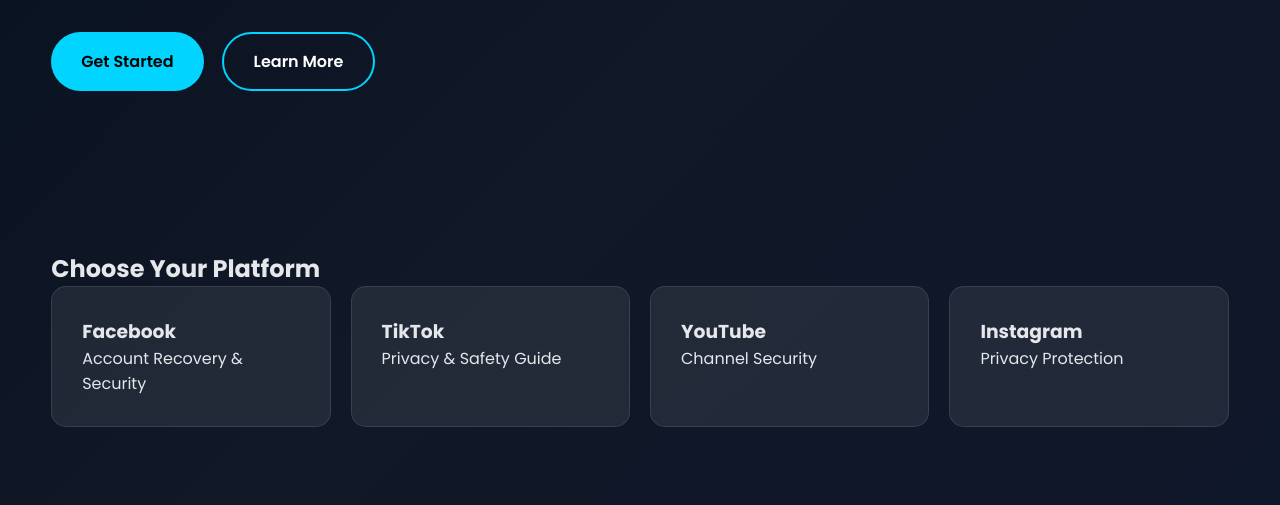
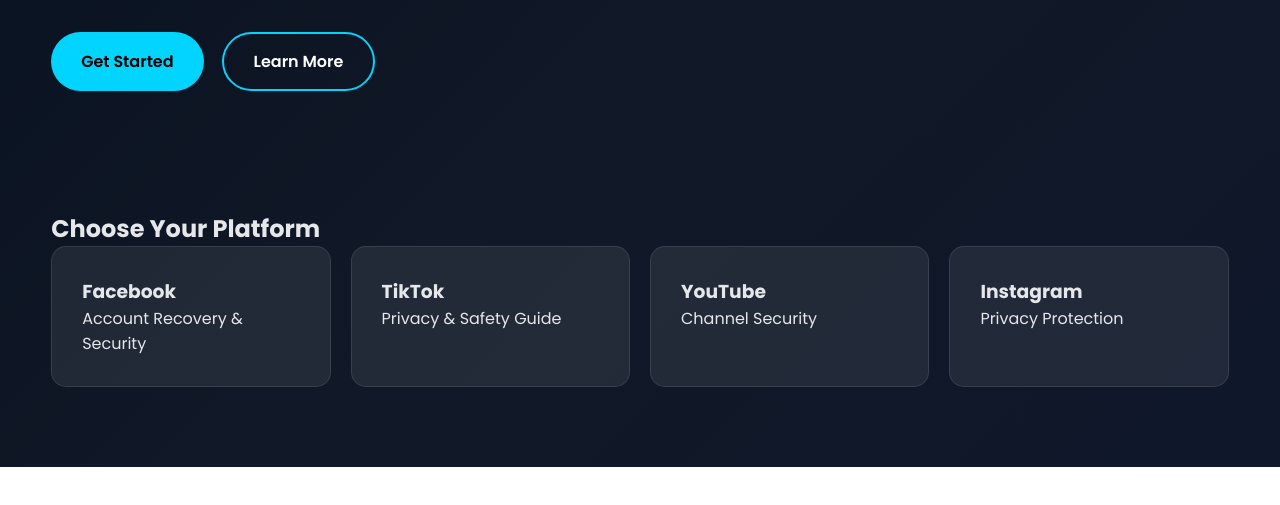
Before and after one commit to ibrahim71kholil-alt/Security, a plain HTML site: page index.html in a window 1280 px wide. Shown: the part 375-880 px from the top of the page. After the commit the page ends 842 px from the top, so only its background shows below. Drawn offline with Linux system fonts and the light colour scheme.

Commit message:
Adjust padding for platforms class in style.css

```diff
--- a/style.css
+++ b/style.css
@@ -234,7 +234,7 @@
     }
 }
 .platforms{
-    padding:80px 0;
+    padding:40px 0 80px;
 }
 
 .platform-grid{
```
